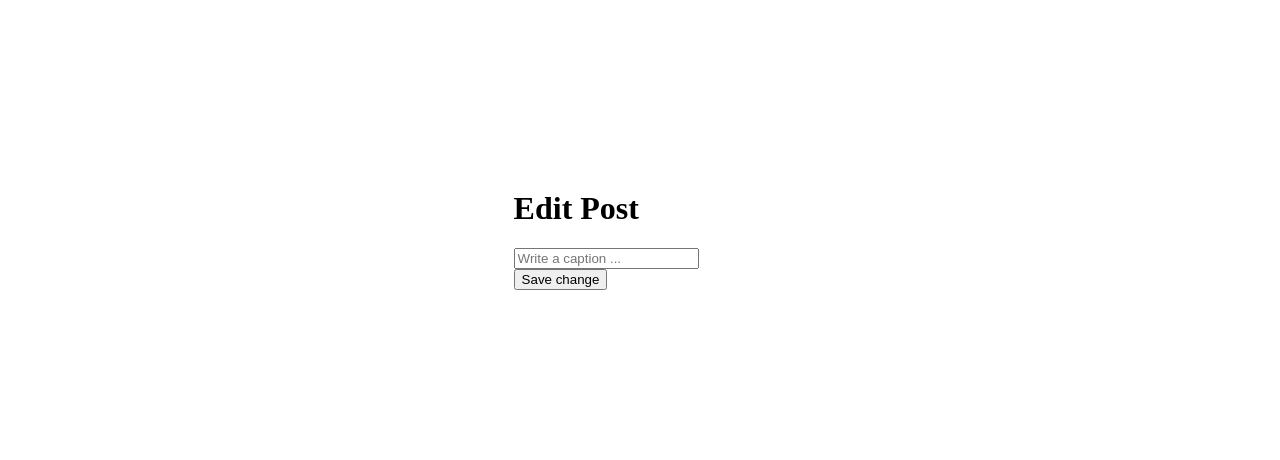
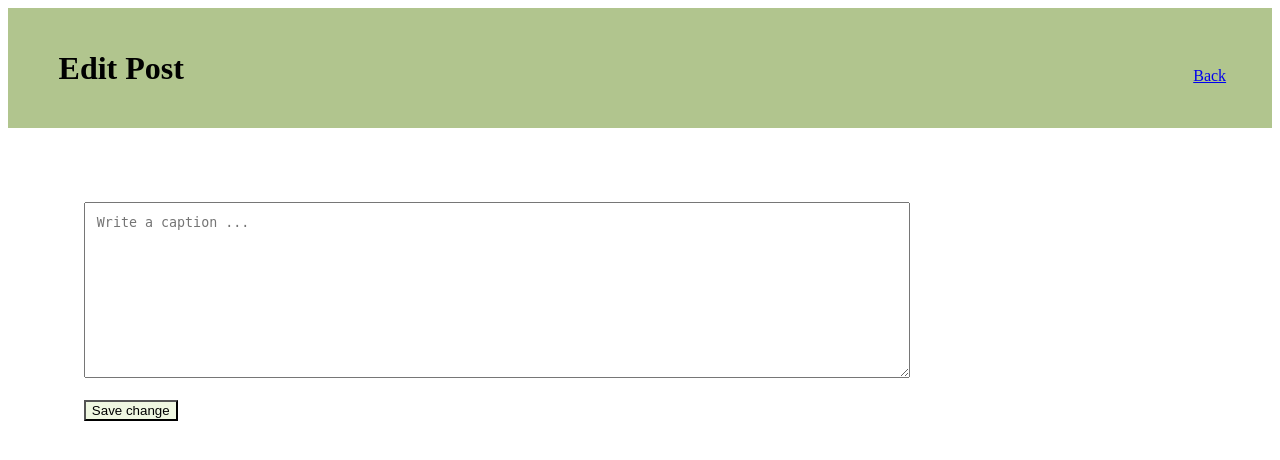
Before and after one commit to CMPUT404FaLL2021/team-project-404, a Django app: page /socialapp/edit_post/ in a window 1280 px wide. Shown: the top 460 px of the page. Run offline with Django 3.2, Linux system fonts and the light colour scheme.

Commit message:
UI update

```diff
--- a/socialapp/forms.py
+++ b/socialapp/forms.py
@@ -10,10 +10,17 @@ class UserForm(forms.ModelForm):
         fields = ('username', 'password')
 
 class PostForm(forms.ModelForm):
-    post = forms.CharField(label=False, required=True, widget=forms.TextInput(attrs={'placeholder': 'Write a caption ...'}))
+    hint_text = "Write a caption ..."
+    post = forms.CharField(label=False, required=True, widget=forms.Textarea(attrs={'placeholder': hint_text}))
     class Meta:
         model = Post
         fields = ('post',)
+
+# class EditForm(forms.ModelForm):
+#     edit = forms.CharField(label=False, required=True, widget=forms.Textarea(attrs={'placeholder': '...'}))
+#     class Meta:
+#         model = Post
+#         fields = ('edit',)
 
 # reference: https://www.geeksforgeeks.org/choicefield-django-forms/
 class VisiChoices(forms.Form):
--- a/socialapp/models.py
+++ b/socialapp/models.py
@@ -12,3 +12,4 @@ class Post(models.Model):
     date = models.DateField(default=timezone.now)
     visibility = models.CharField(max_length=30, default='PUBLIC')
     unlisted = models.BooleanField(default=False)
+    #edit = models.CharField(max_length=140)
--- a/socialapp/templates/socialapp/add_post.html
+++ b/socialapp/templates/socialapp/add_post.html
@@ -32,7 +32,7 @@
             }
             form [name=post] {
                 height: 150px;
-                width: 1230px;
+                width: 800px;
                 padding: 12px 12px;
             }
             form [name=post]:focus {
@@ -44,7 +44,7 @@
         <div class="box">
             <div class="header">
                 <ul>
-                    <li style="float:right"><a href='socialapp/index/'>Welcome Page</a></li>
+                    <li style="float:right"><a href='/socialapp/index/'>Welcome Page</a></li>
                 </ul>
                 <h1>NEW POST!</h1>
             </div>
--- a/socialapp/templates/socialapp/edit_post.html
+++ b/socialapp/templates/socialapp/edit_post.html
@@ -3,16 +3,59 @@
     <head>
         <meta charset="UTF-8">
         <title>Edit Post</title>
+        <style>
+            .box{
+                margin:0 auto;
+            }
+            .box .header{
+                height:120px;
+                background-color: rgb(177, 197, 142);
+                line-height:120px;
+            }
+            .box .main{
+                margin: 3% 6%;
+            }
+            ul {
+                margin: 0% 3%;
+                list-style-type: none;
+                padding: 0;
+            }
+            li {
+                float: right;
+            }
+            li a {
+                display: block;
+                padding: 8px;
+            }
+            h1{
+                margin: 0% 4%;
+            }
+            form [name=post] {
+                height: 150px;
+                width: 800px;
+                padding: 12px 12px;
+            }
+            form [name=post]:focus {
+                border: 1px solid rgb(190, 224, 219);
+            }
+        </style>
     </head>
     <body>
-        <div style="margin: 15% 40%;">
-            <h1>Edit Post</h1>
-            <form action="/socialapp/edit_post/" method="POST">
-                {% csrf_token %}
-                {{ form }}
-                <input type='submit' value="Save change">
-            </form>
+        <div class="box">
+            <div class="header">
+                <ul>
+                     <li style="float:right"><a href='/socialapp/show_post/'>Back</a></li>
+                </ul>
+                <h1>Edit Post</h1>
+            </div>
+            <div class="main">
+                 <form action="/socialapp/edit_post/" method="POST">
+                    {% csrf_token %}
+                    <br><br>
+                    {{ form }}<br><br>
+                    <input type='submit' style= "background-color: #eff7e1;" value="Save change">
+                </form>
+            </div>
         </div>
-
     </body>
 </html>
--- a/socialapp/urls.py
+++ b/socialapp/urls.py
@@ -12,5 +12,6 @@ urlpatterns = [
     path('add_post/', views.add_post, name = 'add_post'),
     path('edit_post/', views.edit_post, name = 'edit_post'),
     path('show_post/', views.show_post, name = 'show_post'),
-    path('user_profile/', views.user_profile, name = 'user_profile')
+    path('user_profile/', views.user_profile, name = 'user_profile'),
+    path('mainPage/', views.mainPage, name = 'mainPage')
 ]
--- a/socialapp/views.py
+++ b/socialapp/views.py
@@ -12,6 +12,9 @@ def index(request):
     users = User.objects.all()
     content = {'users': users}
     return render(request, "socialapp/index.html", content)
+
+def mainPage(request):
+    return HttpResponse("This is the mainPage, to be implemented...")
 
 
 # view of register.html
```
Also changed, not shown: socialapp/templates/socialapp/show_post.html (+41 -5 lines), db.sqlite3.
